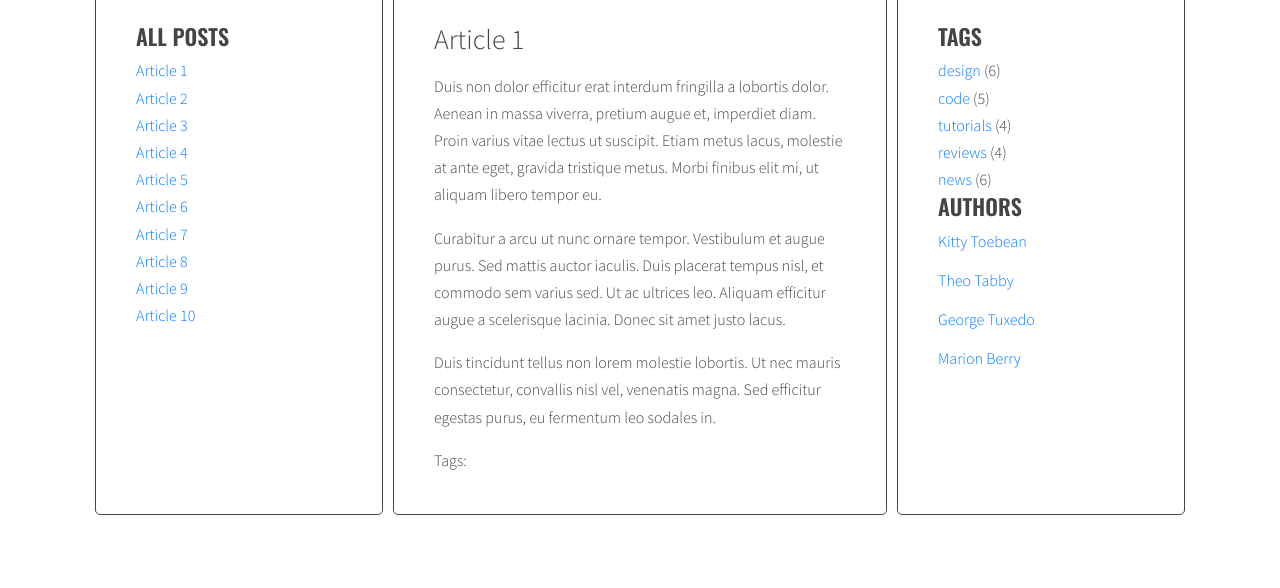
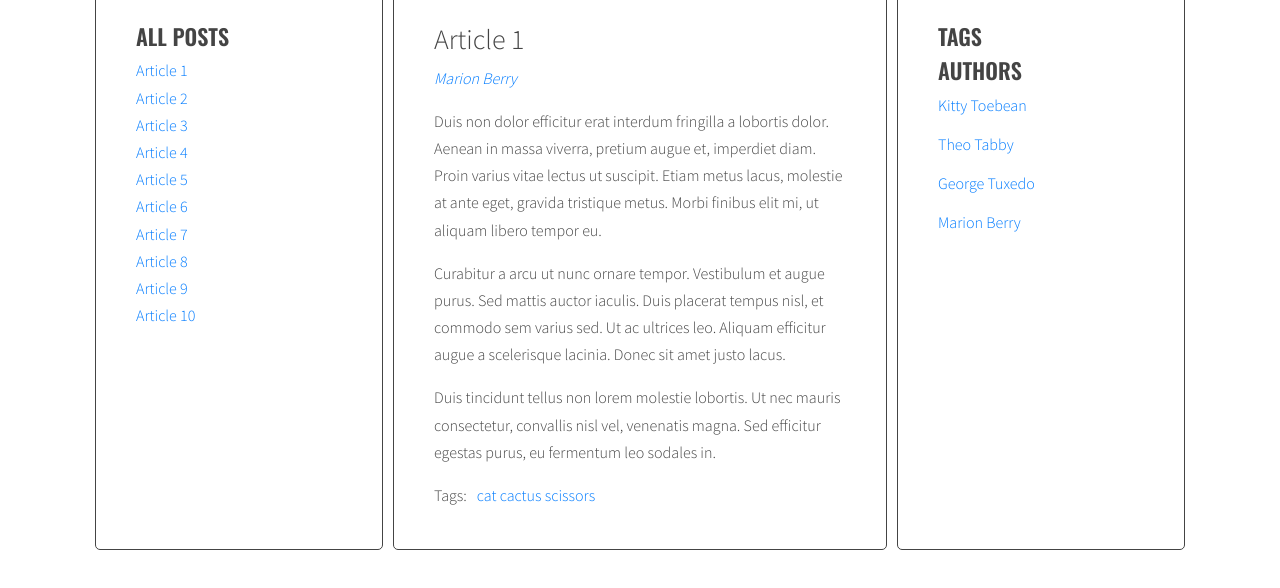
Before and after one commit to Jaaccek/javascript-blog, a website: page index.html in a window 1280 px wide. Shown: the part 130-718 px from the top of the page. Drawn offline with nearby package versions, Linux system fonts and the light colour scheme.

Commit message:
element allTagsHtml

```diff
--- a/index.html
+++ b/index.html
@@ -36,8 +36,7 @@
                         <div class="post-tags">
                           <p><strong>Tags:</strong></p>
                           <ul class="list list-horizontal">
-                            <li><a href="#tag-design">design</a></li>
-                            <li><a href="#tag-tutorials">tutorials</a></li>
+
                           </ul>
                         </div>
                       </article>
@@ -51,14 +50,14 @@
 
                           <p>Nam magna nisl, varius in malesuada vitae, facilisis vel metus. Proin rhoncus euismod leo dictum lobortis. Suspendisse non ante sapien.</p>
                         </div>
-                        <div class="post-tags" data-tags="cat cactus scissors"></div>>
+                        <div class="post-tags" data-tags="cat cactus ">
                           <p><strong>Tags:</strong></p>
                           <ul class="list list-horizontal">
-                            <li><a href="#">news</a></li>
-                            <li><a href="#">code</a></li>
+
                           </ul>
+                        </div>
                       </article>
-                      <article class="post" id="article-3" data-tags="cat cactus scissors" data-author="George Tuxedo">
+                      <article class="post" id="article-3" data-tags="cat cactus scissors auto tree" data-author="George Tuxedo">
                         <h3 class="post-title">Article 3</h3>
                         <p class="post-author"></p>
                         <div class="post-content">
@@ -70,9 +69,7 @@
                         <div class="post-tags">
                           <p><strong>Tags:</strong></p>
                           <ul class="list list-horizontal">
-                            <li><a href="#">news</a></li>
-                            <li><a href="#">reviews</a></li>
-                            <li><a href="#">design</a></li>
+
                           </ul>
                         </div>
                       </article>
@@ -89,9 +86,7 @@
                         <div class="post-tags">
                           <p><strong>Tags:</strong></p>
                           <ul class="list list-horizontal">
-                            <li><a href="#">tutorials</a></li>
-                            <li><a href="#">code</a></li>
-                            <li><a href="#">design</a></li>
+
                           </ul>
                         </div>
                       </article>
@@ -106,10 +101,9 @@
                           <p>Donec lobortis ultricies turpis, eu viverra magna gravida quis. Fusce sit amet pretium nulla. Duis rutrum metus vel libero sodales, pellentesque varius ex pulvinar.</p>
                         </div>
                         <div class="post-tags">
-                          <p><strong>Tags:</strong></p>
+
                           <ul class="list list-horizontal">
-                            <li><a href="#">design</a></li>
-                            <li><a href="#">reviews</a></li>
+
                           </ul>
                         </div>
                       </article>
@@ -126,8 +120,7 @@
                         <div class="post-tags">
                           <p><strong>Tags:</strong></p>
                           <ul class="list list-horizontal">
-                            <li><a href="#">reviews</a></li>
-                            <li><a href="#">code</a></li>
+
                           </ul>
                         </div>
                       </article>
@@ -144,8 +137,7 @@
                         <div class="post-tags">
                           <p><strong>Tags:</strong></p>
                           <ul class="list list-horizontal">
-                            <li><a href="#">code</a></li>
-                            <li><a href="#">news</a></li>
+
                           </ul>
                         </div>
                       </article>
@@ -162,9 +154,7 @@
                         <div class="post-tags">
                           <p><strong>Tags:</strong></p>
                           <ul class="list list-horizontal">
-                            <li><a href="#">news</a></li>
-                            <li><a href="#">design</a></li>
-                            <li><a href="#">tutorials</a></li>
+
                           </ul>
                         </div>
                       </article>
@@ -181,8 +171,7 @@
                         <div class="post-tags">
                           <p><strong>Tags:</strong></p>
                           <ul class="list list-horizontal">
-                            <li><a href="#">news</a></li>
-                            <li><a href="#">tutorials</a></li>
+
                           </ul>
                         </div>
                       </article>
@@ -199,10 +188,7 @@
                         <div class="post-tags">
                           <p><strong>Tags:</strong></p>
                           <ul class="list list-horizontal">
-                            <li><a href="#">code</a></li>
-                            <li><a href="#">design</a></li>
-                            <li><a href="#">news</a></li>
-                            <li><a href="#">reviews</a></li>
+
                           </ul>
                         </div>
                       </article>
@@ -210,11 +196,7 @@
                     <aside class="sidebar">
                       <h2 class="section-title">Tags</h2>
                       <ul class="list tags">
-                        <li><a href="#">design</a> <span>(6)</span></li>
-                        <li><a href="#">code</a> <span>(5)</span></li>
-                        <li><a href="#">tutorials</a> <span>(4)</span></li>
-                        <li><a href="#">reviews</a> <span>(4)</span></li>
-                        <li><a href="#">news</a> <span>(6)</span></li>
+
                       </ul>
                       <h2 class="section-title">Authors</h2>
                       <ul class="list authors">
--- a/js/script.js
+++ b/js/script.js
@@ -58,6 +58,7 @@ const optArticleSelector = '.post';
 const optTitleSelector = '.post-title';
 const optTitleListSelector = '.titles';
 const optArticleTagsSelector = '.post-tags .list';
+const optTagsListSelector = '.tags.list';
 
 function generateTitleLinks(customSelector = ''){
   console.log('wykonanie funkcji generateTitleLinks')
@@ -111,6 +112,9 @@ generateTitleLinks();
 
 function generateTags(){
 
+   /* [NEW] create a new variable allTags with an empty array */
+   let allTags = [];
+
   /* find all articles */
   const articles = document.querySelectorAll(optArticleSelector);
   console.log(articles);
@@ -125,6 +129,7 @@ function generateTags(){
     /* make html variable with empty string */
 
     let html = '';
+    let allTagsHtml = '';
 
     /* get tags from data-tags attribute */
     console.log(article);
@@ -145,29 +150,63 @@ function generateTags(){
       let linkHTML ='<li><a href="#tag-' + tag + '"> <span>' + tag + "</span></a></li>";
       console.log("HTML created!", linkHTML);
 
-
+      //const linkHTMLData = { name: tag };
+      //const linkHTML = templates.tagArticleLink(linkHTMLData);
 
       /* add generated code to html variable */
+      html = html + ' ' + linkHTML;
 
+      /* [NEW] check if this link is NOT already in allTags */
+
+      if(allTags.indexOf(linkHTML) == -1){
+
+        // dokleić wygenerowanego linka
+
+        titleList.innerHTML = html;
+
+        /* [NEW] add generated code to allTags array */
+
+        allTags.push(linkHTML)
+
+      }
+
+      console.log(allTags);
     }
+    //article.querySelector('.post-tags .list').innerHTML = html
 
-    titleList.innerHTML = html;
-      console.log(titleList);
+    console.log(article);
+    article.querySelector('.post-tags .list').innerHTML = html;
+    console.log(html);
+    //titleList.innerHTML = html;
+    //console.log(titleList);
 
       /* END LOOP: for each tag */
 
       /* insert HTML of all the links into the tags wrapper */
+
+      /* END LOOP: for every article: */
+
+      /* [NEW] find list of tags in right column */
+
+    //const tagList = document.querySelector('.tags');
+
+      /* [NEW] add html from allTags to tagList */
+
+    //tagList.innerHTML = allTags.join(' ');
+
   }
-  /* END LOOP: for every article: */
+// pobrać element z html i wkleić allTagsHtml
+
+
 }
 
 generateTags();
 
 function tagClickHandler(event){
-/* prevent default action for this event */
+  /* prevent default action for this event */
 
   event.preventDefault();
-/* make new constant named "clickedElement" and give it the value of "this" */
+  /* make new constant named "clickedElement" and give it the value of "this" */
 
   const clickedElement = this;
   console.log('Tag was clicked!');
@@ -269,12 +308,11 @@ function generateAuthors() {
 
      /* generate HTML of the link */
 
-      // let linkHTML =
-    // ' <a href="#author-' + author + '"> <span>' + author + " </span></a>";
-    // console.log("HTML created!", linkHTML);
+    let linkHTML = '<a href="#author-' + author + '"> <span>' + author + ' </span></a>';
+     console.log("HTML created!", linkHTML);
 
-    const linkHTMLData = { name: author };
-    const linkHTML = templates.authorArticleLink(linkHTMLData);
+   //const linkHTMLData = { name: author };
+    //const linkHTML = templates.authorArticleLink(linkHTMLData);
 
     /* add generated code to html variable */
 
@@ -305,7 +343,7 @@ function authorClickHandler(event) {
   const href = clickedElement.getAttribute("href");
   console.log("Found:", href);
 
-  /* make a new constant "auhor" and extract author from the "href" constant */
+  /* make a new constant "author" and extract author from the "href" constant */
   const author = href.replace("#author-", "");
 
   /* find all author links with class active */
```
